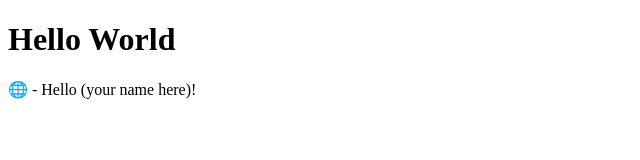
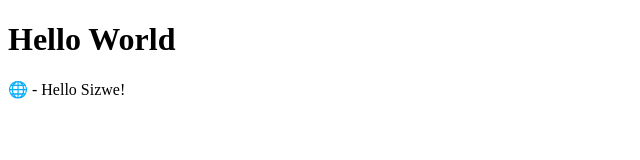
Before and after one commit to SizweL/Collab, a plain HTML site: page index.html in a window 1280 px wide. Shown: the full height of the page, 0-640 px from the left. Drawn offline with Linux system fonts and the light colour scheme.

Commit message:
Changes made

```diff
--- a/index.html
+++ b/index.html
@@ -7,7 +7,7 @@
  <body>
  <h1>Hello World</h1>
  <p>
- &#127760 - Hello (your name here)!
+ &#127760 - Hello Sizwe!
  </p>
  </body>
  </html>
```
